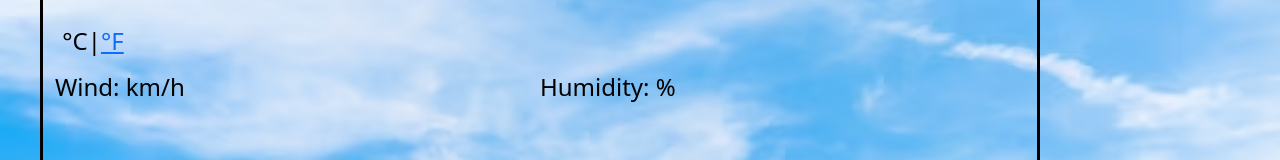
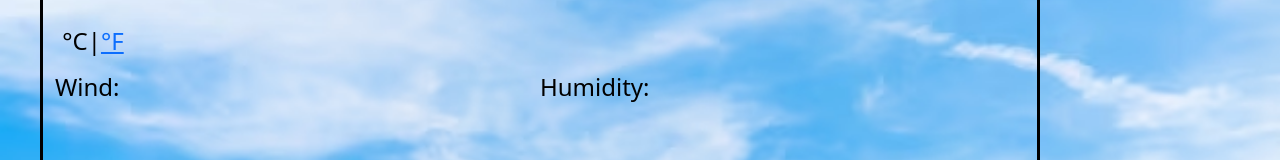
Before and after one commit to chantelephone/weather-app, a plain HTML site: page index.html in a window 1280 px wide. Shown: the part 327-487 px from the top of the page. Drawn offline with nearby package versions, Linux system fonts and the light colour scheme; a web font is replaced by a local one.

Commit message:
Updated HTML

```diff
--- a/index.html
+++ b/index.html
@@ -75,13 +75,13 @@
   <div class="col-6">
     <h4 class="wind">
       Wind:
-      <span id="current-wind">km/h</span>
+      <span id="current-wind"></span>
     </h4>
   </div>
   <div class="col-6">
     <h4 class="humidity">
       Humidity:
-      <span id="current-humidity">%</span>
+      <span id="current-humidity"></span>
     </h4>
   </div>
 </div>
```
